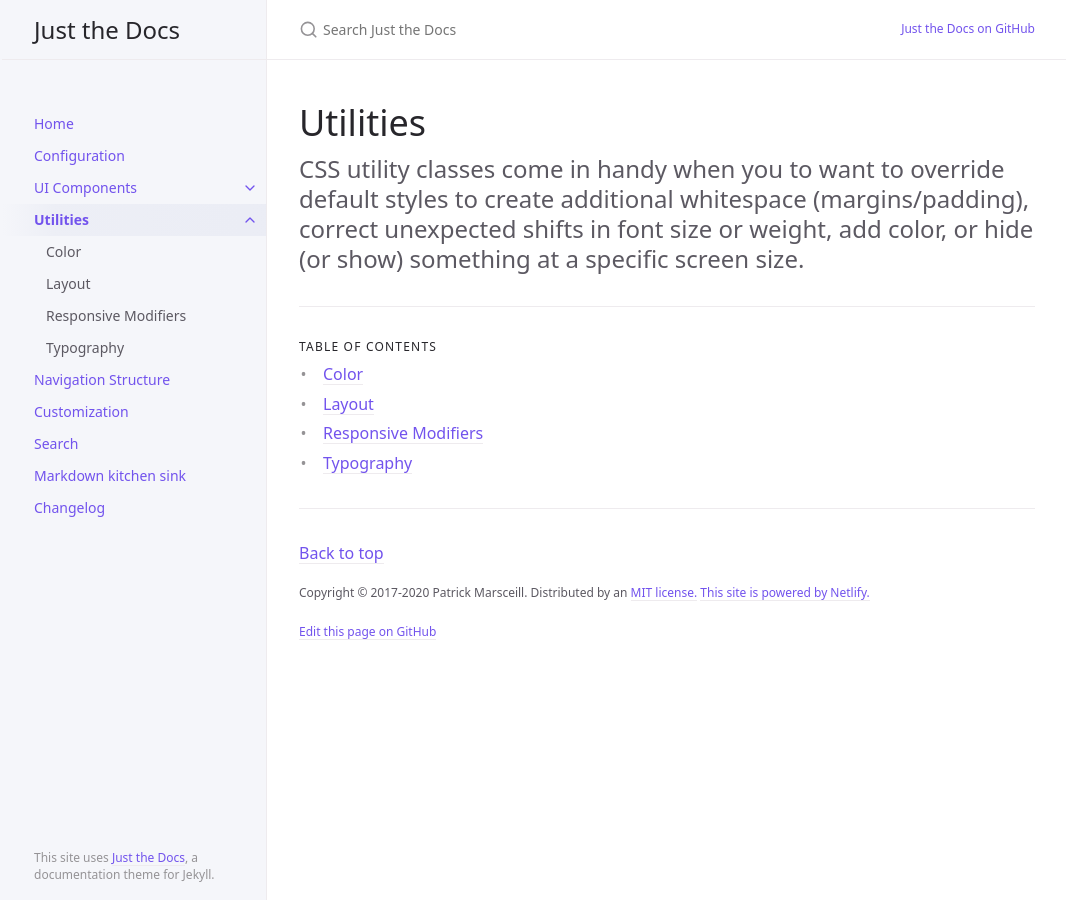
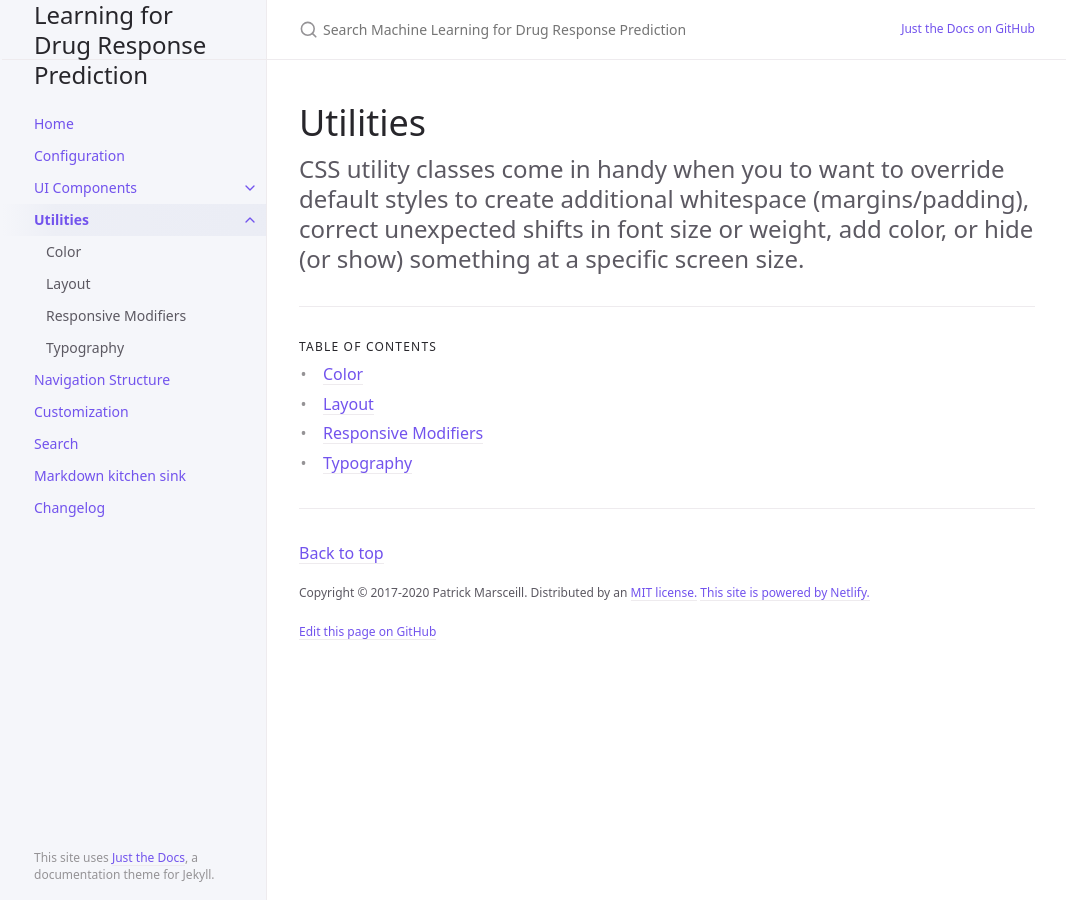
Before and after one commit to briankimstudio/drp, a Jekyll site: the page built from docs/utilities/utilities.md, in a window 1280 px wide. Shown: the whole page, without its empty margins (105-1171 px from the left). Built offline with Jekyll 4.4.1, drawn with Linux system fonts in a browser that asks for light colours.

Commit message:
Update _config.yml

```diff
--- a/_config.yml
+++ b/_config.yml
@@ -13,10 +13,12 @@
 # you will see them accessed via {{ site.title }}, {{ site.github_repo }}, and so on.
 # You can create any custom variable you would like, and they will be accessible
 # in the templates via {{ site.myvariable }}.
-title: Just the Docs
-description: A Jekyll theme for documentation
+title: Machine Learning for Drug Response Prediction
+description: Machine Learning for Drug Response Prediction
 baseurl: "/just-the-docs" # the subpath of your site, e.g. /blog
 url: "https://just-the-docs.github.io" # the base hostname & protocol for your site, e.g. http://example.com
+
+remote_theme: just-the-docs/just-the-docs
 
 permalink: pretty
 exclude: ["node_modules/", "*.gemspec", "*.gem", "Gemfile", "Gemfile.lock", "package.json", "package-lock.json",  "script/", "LICENSE.txt", "lib/", "bin/", "README.md", "Rakefile"
```
